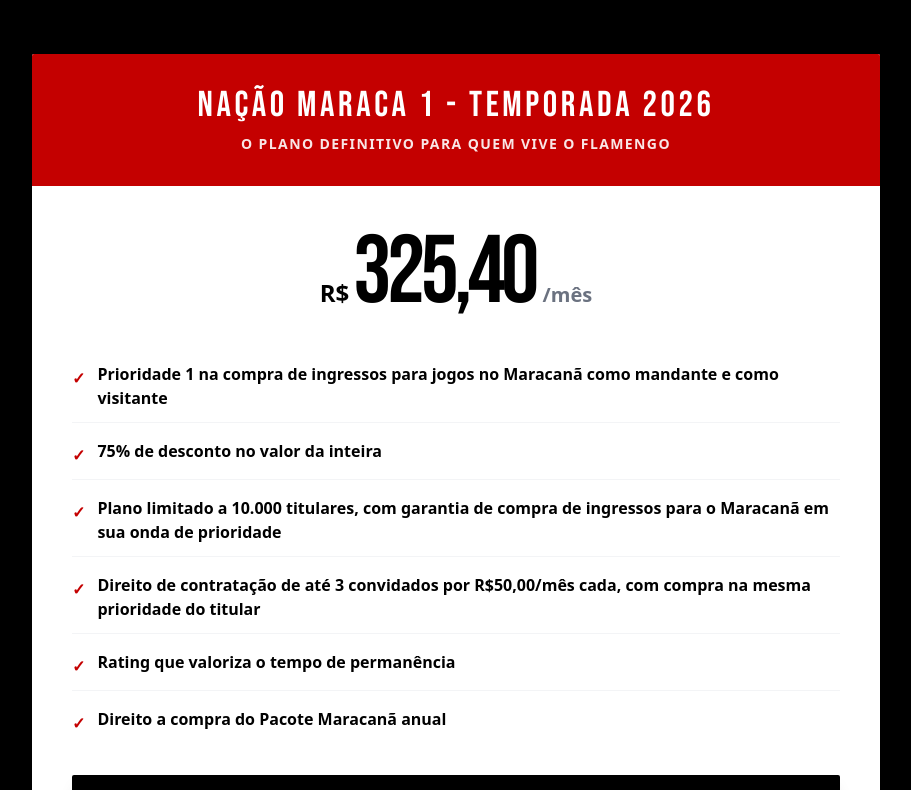
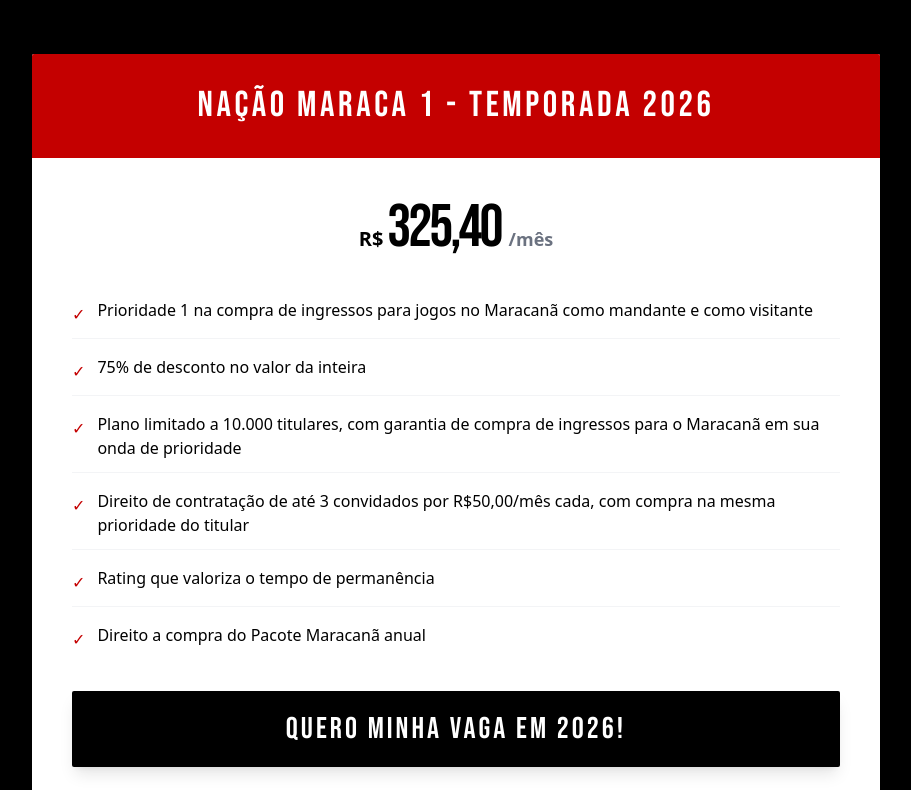
Before and after one commit to Feng-Brasil/lp-nacao-maraca-1-urgencia-2026, a Next.js app: page / in a window 1280 px wide. Shown: the part 1540-2330 px from the top of the page, without its empty margins (184-1095 px from the left). Built offline with nearby package versions, Linux system fonts and the light colour scheme.

Commit message:
fix: No rodapé, alterar o texto para '© 2026 CLUBE DE R...

```diff
--- a/app/page.tsx
+++ b/app/page.tsx
@@ -77,7 +77,7 @@
           <div className="grid md:grid-cols-2 gap-12 items-center">
             <div className="order-2 md:order-1 flex justify-center">
               <img
-                src="https://images.mengo.com.br/prod/assets/images/2025/landing/exp-ingressos.png"
+                src="https://images.mengo.com.br/prod/assets/images/2025/landing/scroll-flavaloriza-bh.png"
                 alt="Experiência Ingressos Nação"
                 className="max-w-full h-auto rounded-sm shadow-2xl border border-[#c40000]/20"
               />
@@ -105,38 +105,37 @@
               <h3 className="text-white text-4xl font-bebas tracking-widest uppercase">
                 NAÇÃO MARACA 1 - TEMPORADA 2026
               </h3>
-              <p className="text-white/90 mt-2 font-bold uppercase text-sm tracking-widest">O plano definitivo para quem vive o Flamengo</p>
             </div>
 
             <div className="p-10 text-[#000000]">
               <div className="flex justify-center items-baseline mb-10">
-                <span className="text-2xl font-bold mr-1">R$</span>
-                <span className="text-8xl font-bebas tracking-tighter">325,40</span>
-                <span className="text-xl font-bold text-gray-500 ml-2">/mês</span>
+                <span className="text-xl font-bold mr-1">R$</span>
+                <span className="text-6xl font-bebas tracking-tighter">325,40</span>
+                <span className="text-lg font-bold text-gray-500 ml-2">/mês</span>
               </div>
 
               <ul className="space-y-4 mb-10">
-                <li className="flex items-start gap-3 font-bold border-b border-gray-100 pb-3">
+                <li className="flex items-start gap-3 border-b border-gray-100 pb-3">
                   <span className="text-[#c40000] mt-1">✓</span>
                   <span>Prioridade 1 na compra de ingressos para jogos no Maracanã como mandante e como visitante</span>
                 </li>
-                <li className="flex items-start gap-3 font-bold border-b border-gray-100 pb-3">
+                <li className="flex items-start gap-3 border-b border-gray-100 pb-3">
                   <span className="text-[#c40000] mt-1">✓</span>
                   <span>75% de desconto no valor da inteira</span>
                 </li>
-                <li className="flex items-start gap-3 font-bold border-b border-gray-100 pb-3">
+                <li className="flex items-start gap-3 border-b border-gray-100 pb-3">
                   <span className="text-[#c40000] mt-1">✓</span>
                   <span>Plano limitado a 10.000 titulares, com garantia de compra de ingressos para o Maracanã em sua onda de prioridade</span>
                 </li>
-                <li className="flex items-start gap-3 font-bold border-b border-gray-100 pb-3">
+                <li className="flex items-start gap-3 border-b border-gray-100 pb-3">
                   <span className="text-[#c40000] mt-1">✓</span>
                   <span>Direito de contratação de até 3 convidados por R$50,00/mês cada, com compra na mesma prioridade do titular</span>
                 </li>
-                <li className="flex items-start gap-3 font-bold border-b border-gray-100 pb-3">
+                <li className="flex items-start gap-3 border-b border-gray-100 pb-3">
                   <span className="text-[#c40000] mt-1">✓</span>
                   <span>Rating que valoriza o tempo de permanência</span>
                 </li>
-                <li className="flex items-start gap-3 font-bold">
+                <li className="flex items-start gap-3">
                   <span className="text-[#c40000] mt-1">✓</span>
                   <span>Direito a compra do Pacote Maracanã anual</span>
                 </li>
@@ -181,8 +180,7 @@
                 className="h-12 w-auto opacity-40"
               />
               <p className="text-[10px] text-gray-500 uppercase tracking-[0.2em] leading-relaxed max-w-xs md:text-left">
-                © 2025 CLUBE DE REGATAS DO FLAMENGO. <br />
-                TODOS OS DIREITOS RESERVADOS.
+                © 2026 CLUBE DE REGATAS DO FLAMENGO.
               </p>
             </div>
           </div>
```
